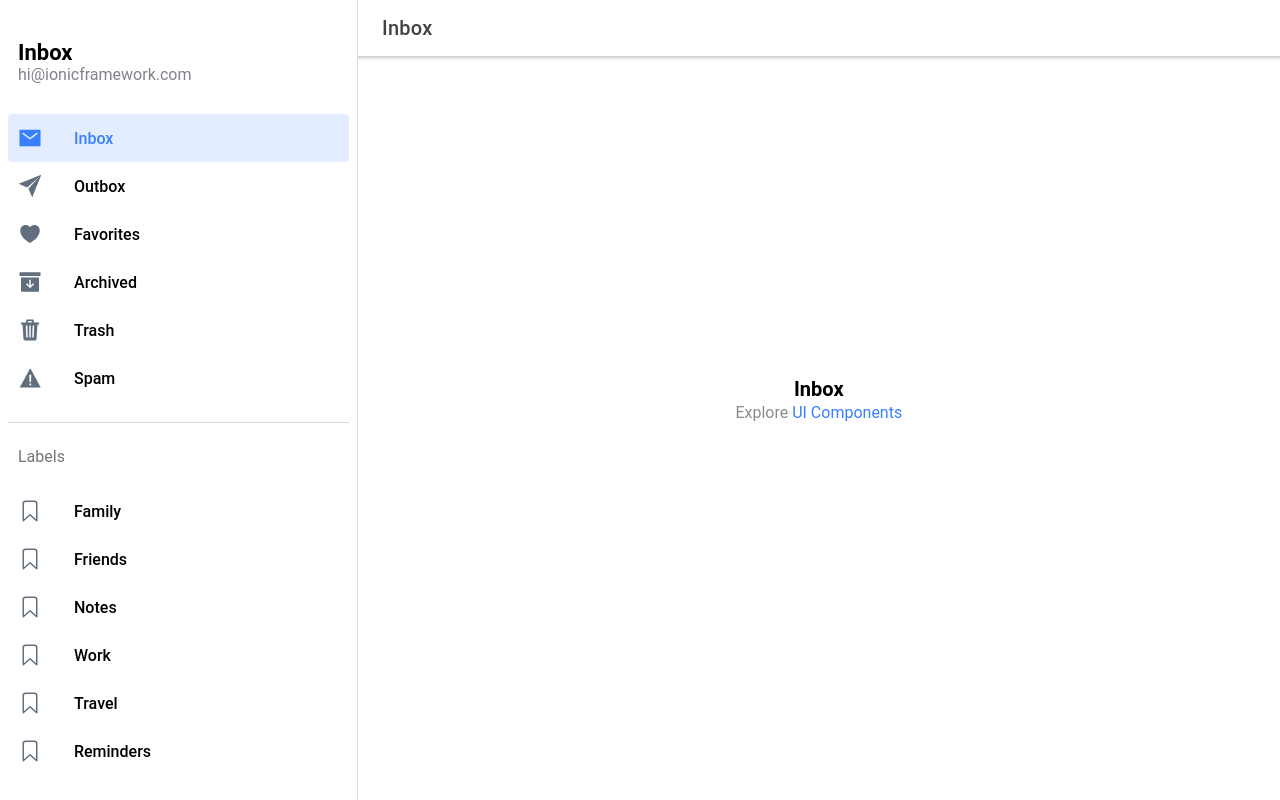
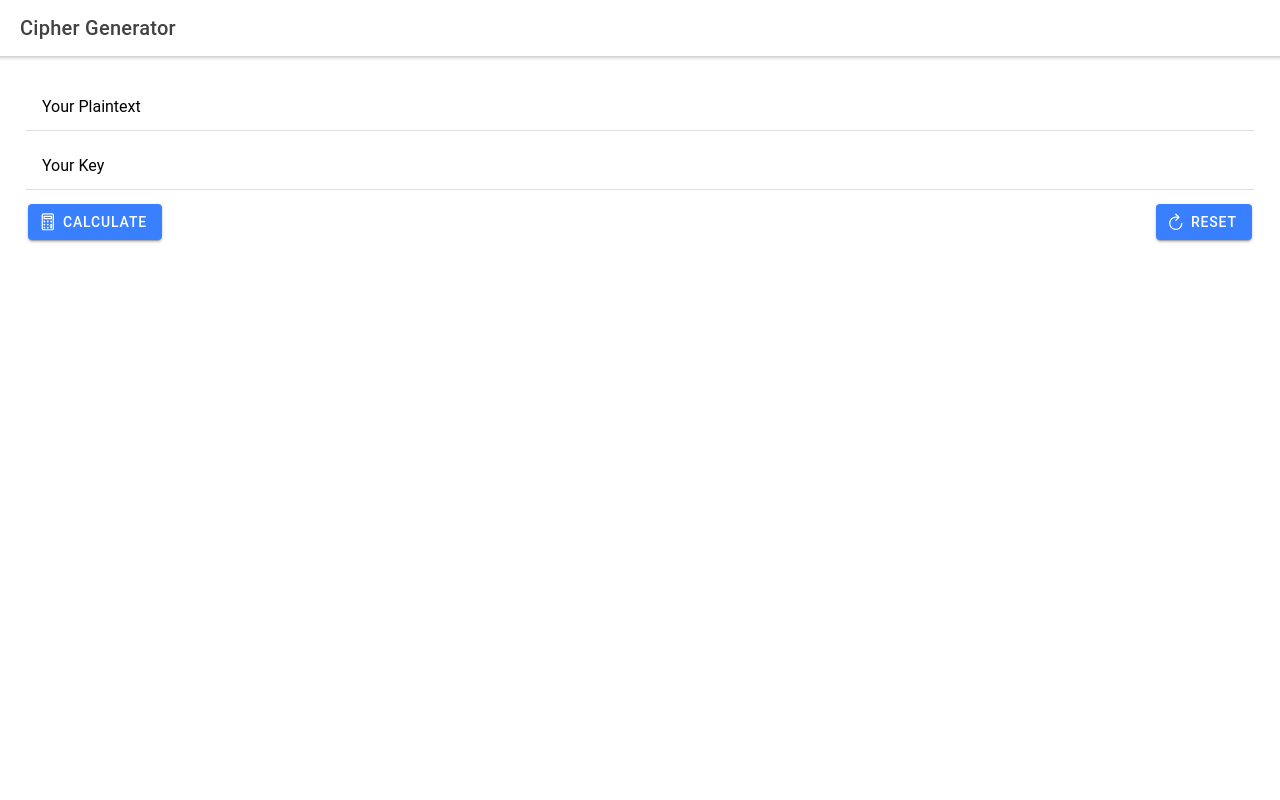
Before and after one commit to luipens/CipherApp, a React (Create React App) app in the folder cipher-app/: page /page/Inbox in a window 1280 px wide. Built offline with nearby package versions, Linux system fonts and the light colour scheme.

Commit message:
Added basic UI elements

```diff
--- a/cipher-app/src/App.tsx
+++ b/cipher-app/src/App.tsx
@@ -1,44 +1,100 @@
-import { IonApp, IonRouterOutlet, IonSplitPane } from '@ionic/react';
-import { IonReactRouter } from '@ionic/react-router';
-import { Redirect, Route } from 'react-router-dom';
-import Menu from './components/Menu';
-import Page from './pages/Page';
+import {
+  IonApp,
+  IonButton,
+  IonCol,
+  IonContent,
+  IonGrid,
+  IonHeader,
+  IonIcon,
+  IonInput,
+  IonItem,
+  IonLabel,
+  IonRow,
+  IonTitle,
+  IonToolbar,
+} from "@ionic/react";
+import { calculatorOutline, key, refreshOutline } from 'ionicons/icons';
 
 /* Core CSS required for Ionic components to work properly */
-import '@ionic/react/css/core.css';
+import "@ionic/react/css/core.css";
 
 /* Basic CSS for apps built with Ionic */
-import '@ionic/react/css/normalize.css';
-import '@ionic/react/css/structure.css';
-import '@ionic/react/css/typography.css';
+import "@ionic/react/css/normalize.css";
+import "@ionic/react/css/structure.css";
+import "@ionic/react/css/typography.css";
 
 /* Optional CSS utils that can be commented out */
-import '@ionic/react/css/padding.css';
-import '@ionic/react/css/float-elements.css';
-import '@ionic/react/css/text-alignment.css';
-import '@ionic/react/css/text-transformation.css';
-import '@ionic/react/css/flex-utils.css';
-import '@ionic/react/css/display.css';
+import "@ionic/react/css/padding.css";
+import "@ionic/react/css/float-elements.css";
+import "@ionic/react/css/text-alignment.css";
+import "@ionic/react/css/text-transformation.css";
+import "@ionic/react/css/flex-utils.css";
+import "@ionic/react/css/display.css";
 
 /* Theme variables */
-import './theme/variables.css';
+import "./theme/variables.css";
+import { useRef } from "react";
 
 const App: React.FC = () => {
+  const plaintextInputRef = useRef<HTMLIonInputElement>(null);
+  const keyInputRef = useRef<HTMLIonInputElement>(null);
+
+  const calculateCipher = () => {
+    const enteredPlaintext = plaintextInputRef.current!.value;
+    const enteredKey = keyInputRef.current!.value;
+  };
+
+  const resetInputs = () => {
+    plaintextInputRef.current!.value = '';
+    keyInputRef.current!.value = '';
+  };
+
   return (
     <IonApp>
-      <IonReactRouter>
-        <IonSplitPane contentId="main">
-          <Menu />
-          <IonRouterOutlet id="main">
-            <Route path="/" exact={true}>
-              <Redirect to="/page/Inbox" />
-            </Route>
-            <Route path="/page/:name" exact={true}>
-              <Page />
-            </Route>
-          </IonRouterOutlet>
-        </IonSplitPane>
-      </IonReactRouter>
+      <IonHeader>
+        <IonToolbar>
+          <IonTitle>Cipher Generator</IonTitle>
+        </IonToolbar>
+      </IonHeader>
+      <IonContent className="ion-padding">
+        <IonGrid>
+          <IonRow>
+            <IonCol>
+              <IonItem>
+                <IonLabel position = "fixed">Your Plaintext</IonLabel>
+                <IonInput ref={plaintextInputRef}></IonInput>
+              </IonItem>
+            </IonCol>
+          </IonRow>
+          <IonRow>
+            <IonCol>
+            <IonItem>
+                <IonLabel position = "fixed">Your Key</IonLabel>
+                <IonInput ref={keyInputRef}></IonInput>
+              </IonItem>
+            </IonCol>
+          </IonRow>
+          <IonRow>
+            <IonCol className="ion-text-left">
+              <IonButton onClick={calculateCipher}>
+                <IonIcon slot="start" icon={calculatorOutline} />
+                Calculate
+              </IonButton>
+            </IonCol>
+            <IonCol className="ion-text-right">
+              <IonButton onClick={resetInputs}>
+                <IonIcon slot="start" icon={refreshOutline} />
+                Reset
+              </IonButton>
+            </IonCol>
+          </IonRow>
+          <IonRow>
+            <IonCol>
+
+            </IonCol>
+          </IonRow>
+        </IonGrid>
+      </IonContent>
     </IonApp>
   );
 };
--- a/cipher-app/src/components/ExploreContainer.css
+++ /dev/null
@@ -1,24 +0,0 @@
-.container {
-  text-align: center;
-  position: absolute;
-  left: 0;
-  right: 0;
-  top: 50%;
-  transform: translateY(-50%);
-}
-
-.container strong {
-  font-size: 20px;
-  line-height: 26px;
-}
-
-.container p {
-  font-size: 16px;
-  line-height: 22px;
-  color: #8c8c8c;
-  margin: 0;
-}
-
-.container a {
-  text-decoration: none;
-}
--- a/cipher-app/src/components/ExploreContainer.tsx
+++ /dev/null
@@ -1,16 +0,0 @@
-import './ExploreContainer.css';
-
-interface ContainerProps {
-  name: string;
-}
-
-const ExploreContainer: React.FC<ContainerProps> = ({ name }) => {
-  return (
-    <div className="container">
-      <strong>{name}</strong>
-      <p>Explore <a target="_blank" rel="noopener noreferrer" href="https://ionicframework.com/docs/components">UI Components</a></p>
-    </div>
-  );
-};
-
-export default ExploreContainer;
--- a/cipher-app/src/components/Menu.css
+++ /dev/null
@@ -1,113 +0,0 @@
-ion-menu ion-content {
-  --background: var(--ion-item-background, var(--ion-background-color, #fff));
-}
-
-ion-menu.md ion-content {
-  --padding-start: 8px;
-  --padding-end: 8px;
-  --padding-top: 20px;
-  --padding-bottom: 20px;
-}
-
-ion-menu.md ion-list {
-  padding: 20px 0;
-}
-
-ion-menu.md ion-note {
-  margin-bottom: 30px;
-}
-
-ion-menu.md ion-list-header, ion-menu.md ion-note {
-  padding-left: 10px;
-}
-
-ion-menu.md ion-list#inbox-list {
-  border-bottom: 1px solid var(--ion-color-step-150, #d7d8da);
-}
-
-ion-menu.md ion-list#inbox-list ion-list-header {
-  font-size: 22px;
-  font-weight: 600;
-  min-height: 20px;
-}
-
-ion-menu.md ion-list#labels-list ion-list-header {
-  font-size: 16px;
-  margin-bottom: 18px;
-  color: #757575;
-  min-height: 26px;
-}
-
-ion-menu.md ion-item {
-  --padding-start: 10px;
-  --padding-end: 10px;
-  border-radius: 4px;
-}
-
-ion-menu.md ion-item.selected {
-  --background: rgba(var(--ion-color-primary-rgb), 0.14);
-}
-
-ion-menu.md ion-item.selected ion-icon {
-  color: var(--ion-color-primary);
-}
-
-ion-menu.md ion-item ion-icon {
-  color: #616e7e;
-}
-
-ion-menu.md ion-item ion-label {
-  font-weight: 500;
-}
-
-ion-menu.ios ion-content {
-  --padding-bottom: 20px;
-}
-
-ion-menu.ios ion-list {
-  padding: 20px 0 0 0;
-}
-
-ion-menu.ios ion-note {
-  line-height: 24px;
-  margin-bottom: 20px;
-}
-
-ion-menu.ios ion-item {
-  --padding-start: 16px;
-  --padding-end: 16px;
-  --min-height: 50px;
-}
-
-ion-menu.ios ion-item ion-icon {
-  font-size: 24px;
-  color: #73849a;
-}
-
-ion-menu.ios ion-item .selected ion-icon {
-  color: var(--ion-color-primary);
-}
-
-ion-menu.ios ion-list#labels-list ion-list-header {
-  margin-bottom: 8px;
-}
-
-ion-menu.ios ion-list-header,
-ion-menu.ios ion-note {
-  padding-left: 16px;
-  padding-right: 16px;
-}
-
-ion-menu.ios ion-note {
-  margin-bottom: 8px;
-}
-
-ion-note {
-  display: inline-block;
-  font-size: 16px;
-  color: var(--ion-color-medium-shade);
-}
-
-ion-item.selected {
-  --color: var(--ion-color-primary);
-}
--- a/cipher-app/src/components/Menu.tsx
+++ /dev/null
@@ -1,100 +0,0 @@
-import {
-  IonContent,
-  IonIcon,
-  IonItem,
-  IonLabel,
-  IonList,
-  IonListHeader,
-  IonMenu,
-  IonMenuToggle,
-  IonNote,
-} from '@ionic/react';
-
-import { useLocation } from 'react-router-dom';
-import { archiveOutline, archiveSharp, bookmarkOutline, heartOutline, heartSharp, mailOutline, mailSharp, paperPlaneOutline, paperPlaneSharp, trashOutline, trashSharp, warningOutline, warningSharp } from 'ionicons/icons';
-import './Menu.css';
-
-interface AppPage {
-  url: string;
-  iosIcon: string;
-  mdIcon: string;
-  title: string;
-}
-
-const appPages: AppPage[] = [
-  {
-    title: 'Inbox',
-    url: '/page/Inbox',
-    iosIcon: mailOutline,
-    mdIcon: mailSharp
-  },
-  {
-    title: 'Outbox',
-    url: '/page/Outbox',
-    iosIcon: paperPlaneOutline,
-    mdIcon: paperPlaneSharp
-  },
-  {
-    title: 'Favorites',
-    url: '/page/Favorites',
-    iosIcon: heartOutline,
-    mdIcon: heartSharp
-  },
-  {
-    title: 'Archived',
-    url: '/page/Archived',
-    iosIcon: archiveOutline,
-    mdIcon: archiveSharp
-  },
-  {
-    title: 'Trash',
-    url: '/page/Trash',
-    iosIcon: trashOutline,
-    mdIcon: trashSharp
-  },
-  {
-    title: 'Spam',
-    url: '/page/Spam',
-    iosIcon: warningOutline,
-    mdIcon: warningSharp
-  }
-];
-
-const labels = ['Family', 'Friends', 'Notes', 'Work', 'Travel', 'Reminders'];
-
-const Menu: React.FC = () => {
-  const location = useLocation();
-
-  return (
-    <IonMenu contentId="main" type="overlay">
-      <IonContent>
-        <IonList id="inbox-list">
-          <IonListHeader>Inbox</IonListHeader>
-          <IonNote>hi@ionicframework.com</IonNote>
-          {appPages.map((appPage, index) => {
-            return (
-              <IonMenuToggle key={index} autoHide={false}>
-                <IonItem className={location.pathname === appPage.url ? 'selected' : ''} routerLink={appPage.url} routerDirection="none" lines="none" detail={false}>
-                  <IonIcon slot="start" ios={appPage.iosIcon} md={appPage.mdIcon} />
-                  <IonLabel>{appPage.title}</IonLabel>
-                </IonItem>
-              </IonMenuToggle>
-            );
-          })}
-        </IonList>
-
-        <IonList id="labels-list">
-          <IonListHeader>Labels</IonListHeader>
-          {labels.map((label, index) => (
-            <IonItem lines="none" key={index}>
-              <IonIcon slot="start" icon={bookmarkOutline} />
-              <IonLabel>{label}</IonLabel>
-            </IonItem>
-          ))}
-        </IonList>
-      </IonContent>
-    </IonMenu>
-  );
-};
-
-export default Menu;
--- a/cipher-app/src/pages/Page.tsx
+++ /dev/null
@@ -1,33 +0,0 @@
-import { IonButtons, IonContent, IonHeader, IonMenuButton, IonPage, IonTitle, IonToolbar } from '@ionic/react';
-import { useParams } from 'react-router';
-import ExploreContainer from '../components/ExploreContainer';
-import './Page.css';
-
-const Page: React.FC = () => {
-
-  const { name } = useParams<{ name: string; }>();
-
-  return (
-    <IonPage>
-      <IonHeader>
-        <IonToolbar>
-          <IonButtons slot="start">
-            <IonMenuButton />
-          </IonButtons>
-          <IonTitle>{name}</IonTitle>
-        </IonToolbar>
-      </IonHeader>
-
-      <IonContent fullscreen>
-        <IonHeader collapse="condense">
-          <IonToolbar>
-            <IonTitle size="large">{name}</IonTitle>
-          </IonToolbar>
-        </IonHeader>
-        <ExploreContainer name={name} />
-      </IonContent>
-    </IonPage>
-  );
-};
-
-export default Page;
```
Also changed, not shown: cipher-app/src/setupTests.ts (deleted, +0 -14 lines), cipher-app/src/pages/Page.css (deleted), 1 other file (tests, documents, lock files or other folders).
